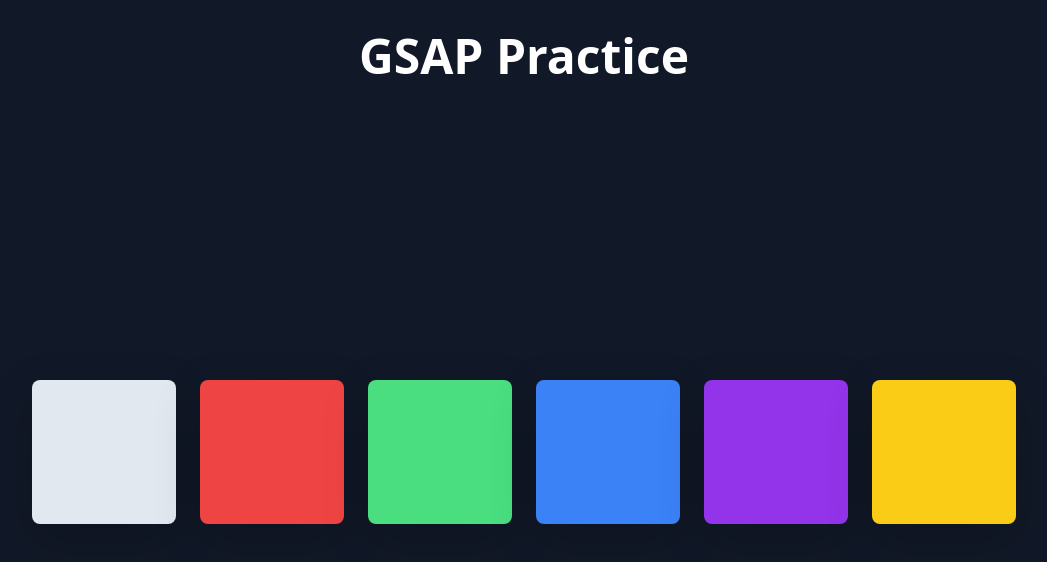
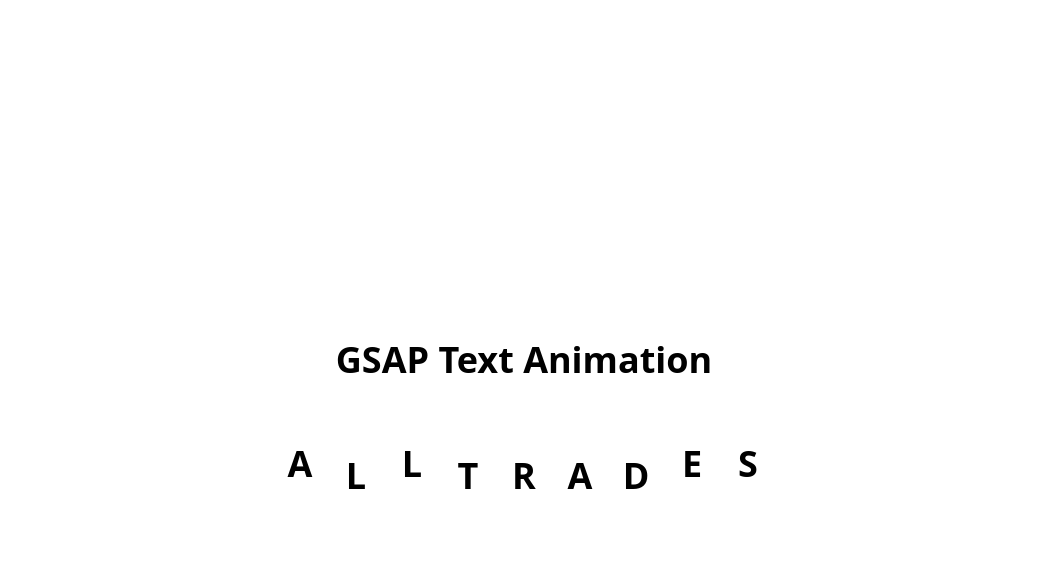
Before and after one commit to alexgoodestudio/gsap_practice, a React (Create React App) app: page / in a window 1280 px wide. Shown: the top 562 px of the page, without its empty margins (116-1163 px from the left). Built offline with nearby package versions, Linux system fonts and the light colour scheme.

Commit message:
install gsap, added text and basic gsap animation

```diff
--- a/package.json
+++ b/package.json
@@ -8,6 +8,7 @@
     "@testing-library/react": "^16.3.0",
     "@testing-library/user-event": "^13.5.0",
     "bootstrap": "^5.3.7",
+    "gsap": "^3.13.0",
     "react": "^19.1.0",
     "react-dom": "^19.1.0",
     "react-scripts": "5.0.1",
--- a/src/App.js
+++ b/src/App.js
@@ -1,18 +1,32 @@
-import './App.css';
+import { useEffect } from 'react';
+import { gsap } from 'gsap';
 
 function App() {
+  const letters = ['A', 'L', 'L', 'T', 'R', 'A', 'D', 'E', 'S'];
+
+  useEffect(() => {
+    gsap.from(".letter", {
+      yPercent: 100,
+      duration: 0.1,
+      stagger: 0.1,
+    });
+  }, []);
+
   return (
-    <div className="bg-gray-900 text-white min-h-screen p-8 flex flex-wrap justify-center gap-6">
-      <h1 className="w-full text-5xl font-extrabold mb-8 text-center">
-        GSAP Practice
-      </h1>
-
-      <div className="w-36 h-36 bg-slate-200 rounded-lg shadow-lg"></div>
-      <div className="w-36 h-36 bg-red-500 rounded-lg shadow-lg"></div>
-      <div className="w-36 h-36 bg-green-400 rounded-lg shadow-lg"></div>
-      <div className="w-36 h-36 bg-blue-500 rounded-lg shadow-lg"></div>
-      <div className="w-36 h-36 bg-purple-600 rounded-lg shadow-lg"></div>
-      <div className="w-36 h-36 bg-yellow-400 rounded-lg shadow-lg"></div>
+    <div className="min-h-screen flex flex-col items-center justify-center bg-white text-black font-sans">
+      <h1 className="text-4xl font-bold mb-8">GSAP Text Animation</h1>
+      <div className="flex gap-2">
+        {letters.map((letter, index) => (
+          <div
+            key={index}
+            className="w-12 h-12 flex items-center justify-center"
+          >
+            <span className="letter text-4xl font-bold">
+              {letter}
+            </span>
+          </div>
+        ))}
+      </div>
     </div>
   );
 }
```
Also changed, not shown: 1 other file (tests, documents, lock files or other folders).
